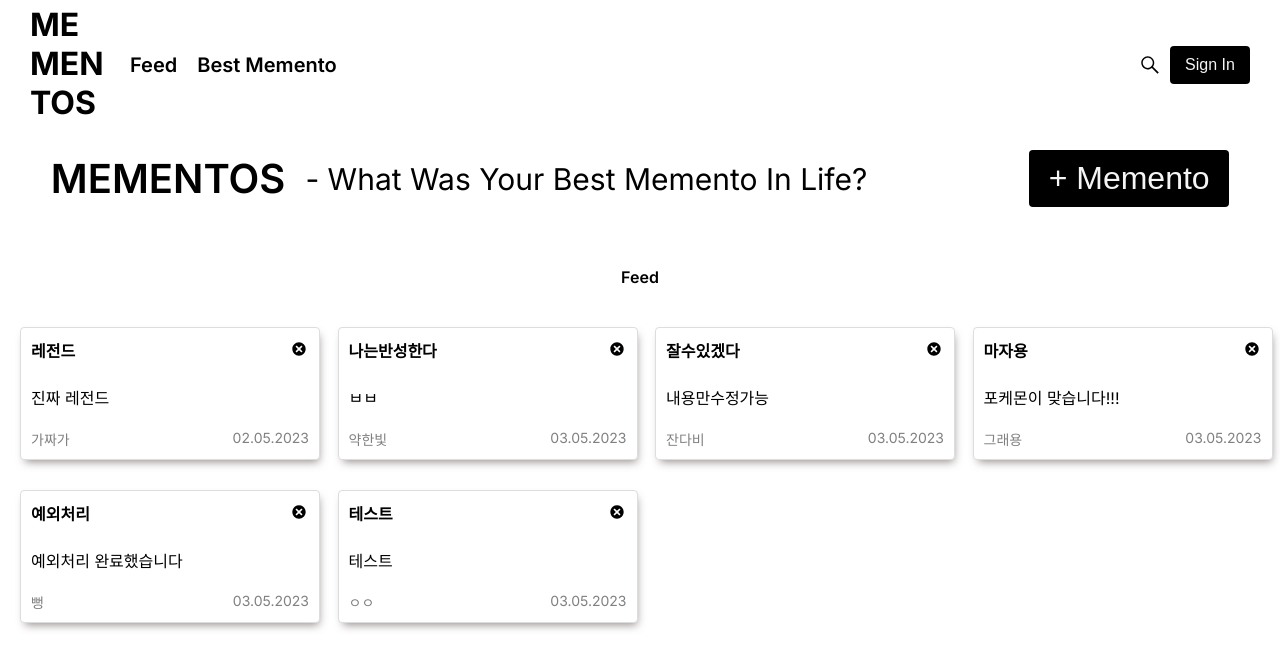
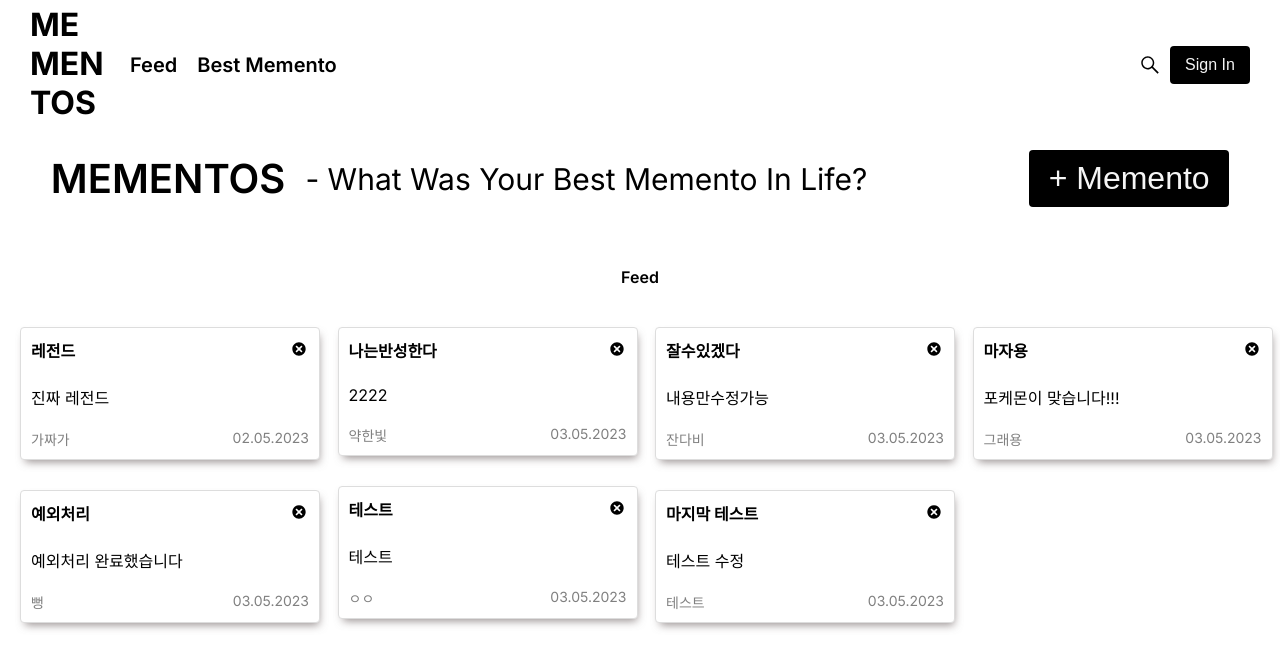
Before and after one commit to hanbitk/Mementos, a React (Create React App) app: page /feeds in a window 1280 px wide. Shown: the top 668 px of the page. Built offline with nearby package versions, Linux system fonts and the light colour scheme; data requests are answered from the project's data file.

Commit message:
feat : error handling

```diff
--- a/db.json
+++ b/db.json
@@ -10,7 +10,7 @@
     {
       "id": "1cf2460f-094a-4321-a8c3-24bd8316442c",
       "title": "나는반성한다",
-      "description": "ㅂㅂ",
+      "description": "2222",
       "writer": "약한빛",
       "date": "03.05.2023"
     },
@@ -41,6 +41,13 @@
       "description": "테스트",
       "writer": "ㅇㅇ",
       "date": "03.05.2023"
+    },
+    {
+      "id": "cf268da6-158b-4d9a-ba16-8e2a552f5801",
+      "title": "마지막 테스트",
+      "description": "테스트 수정",
+      "writer": "테스트",
+      "date": "03.05.2023"
     }
   ]
 }
--- a/src/components/Feed/Feed.jsx
+++ b/src/components/Feed/Feed.jsx
@@ -18,11 +18,10 @@ import { getPosts } from "../../api/posts";
 import { deletePost } from "../../api/posts";
 
 function Feed() {
+  const [posts, setPosts] = useState(null);
   const navigate = useNavigate();
 
   const { isLoading, isError, data } = useQuery("posts", getPosts);
-
-  const [posts, setPosts] = useState(null);
 
   // React Query - Delete Post //
   const queryClient = useQueryClient();
@@ -32,6 +31,14 @@ function Feed() {
       console.log("포스트 삭제 완료하였습니다!");
     },
   });
+
+  if (isLoading) {
+    return <div>Loading...</div>;
+  }
+
+  if (isError) {
+    return <div>Error occurred.</div>;
+  }
 
   // Delete Post Function
   const deleteHandler = async (id) => {
--- a/src/pages/FeedDetail.jsx
+++ b/src/pages/FeedDetail.jsx
@@ -16,13 +16,21 @@ import EditFeed from "../components/Feed/EditFeed";
 import { useBodyScrollLock } from "../hooks/useBodyScrollLock";
 
 function FeedDetail() {
+  const [isOpen, setIsOpen] = useState(false);
+  const { id } = useParams();
+
   const { isLoading, isError, data } = useQuery("posts", getPosts);
-
-  const { id } = useParams();
   const foundPost = data.find((post) => post.id == id);
 
-  const [isOpen, setIsOpen] = useState(false);
   const { lockScroll, openScroll } = useBodyScrollLock();
+
+  if (isLoading) {
+    return <div>Loading...</div>;
+  }
+
+  if (isError) {
+    return <div>Error occurred.</div>;
+  }
 
   const handleOpen = () => {
     lockScroll();
```
